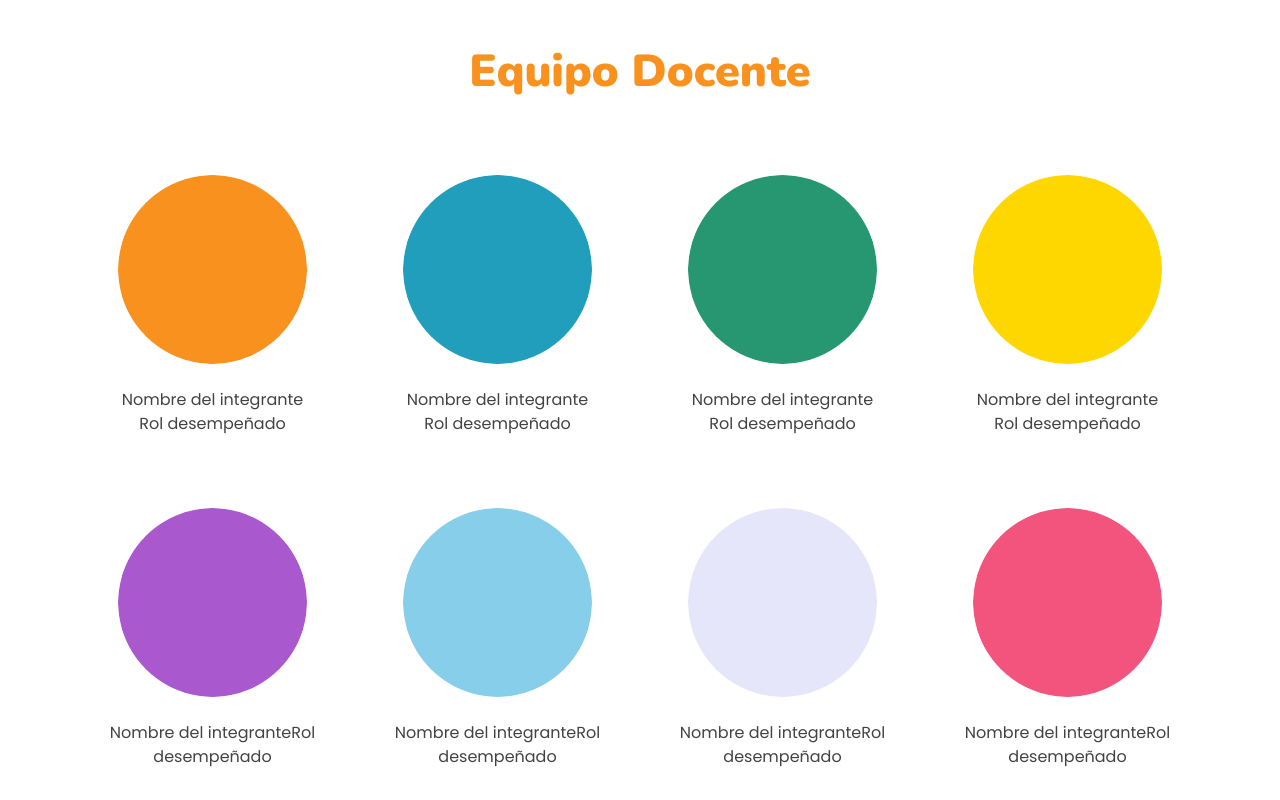
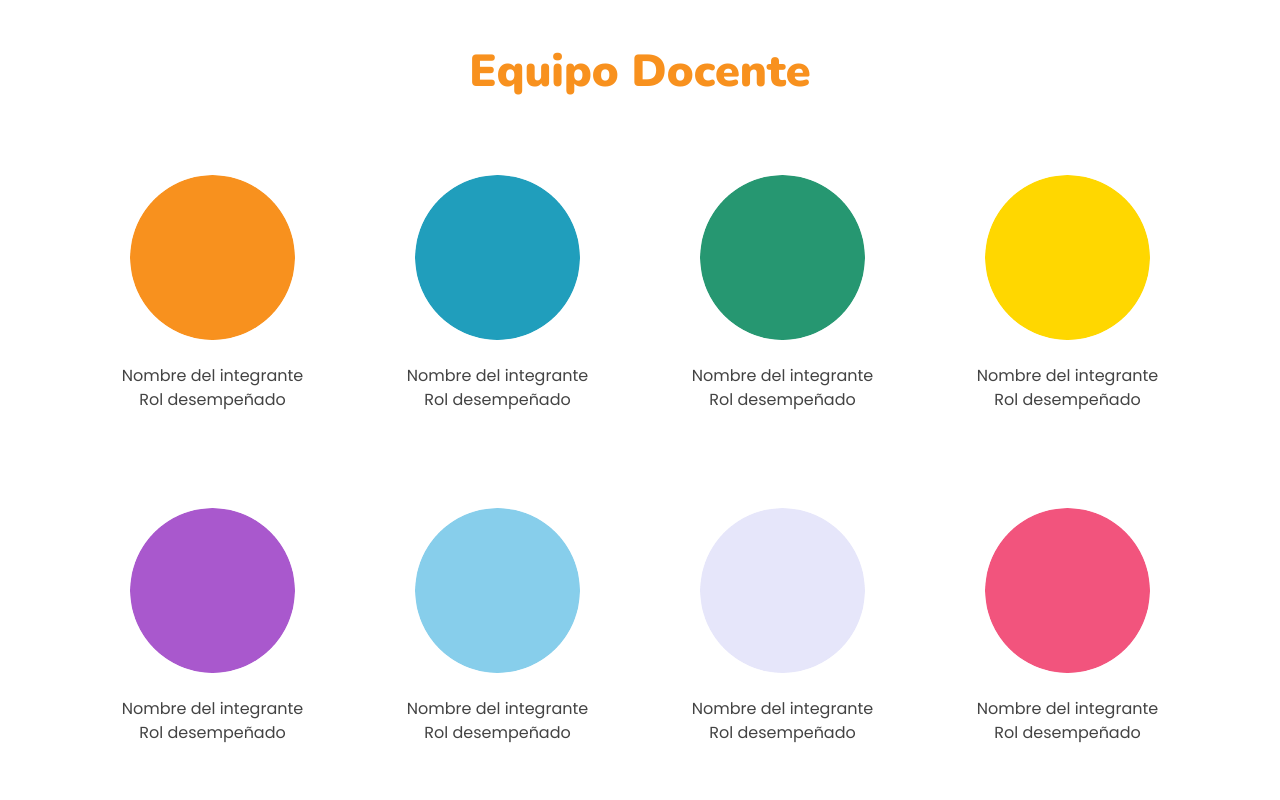
Before and after one commit to AndresBoni/Jardin-Burbujas-De-Algodon-Website, a React (Vite) app in the folder frontend/: page / in a window 1280 px wide. Shown: the part 2100-2900 px from the top of the page. Built offline with nearby package versions, Linux system fonts and the light colour scheme; a web font is replaced by a local one.

Commit message:
slider equipo

```diff
--- a/frontend/src/components/Equipo.jsx
+++ b/frontend/src/components/Equipo.jsx
@@ -1,4 +1,4 @@
-import React from "react";
+import React, { useState, useEffect } from "react";
 import imgCircle1 from "../assets/img/imgCircle1.png";
 import imgCircle2 from "../assets/img/imgCircle2.png";
 import imgCircle3 from "../assets/img/imgCircle3.png";
@@ -7,86 +7,117 @@ import imgCircle5 from "../assets/img/imgCircle5.png";
 import imgCircle6 from "../assets/img/imgCircle6.png";
 import imgCircle7 from "../assets/img/imgCircle7.png";
 import imgCircle8 from "../assets/img/imgCircle8.png";
+import EquipoCard from "./EquipoCard";
+import Carousel from "react-grid-carousel";
 
 const Equipo = () => {
+  const [showDots, setShowDots] = useState(true);
+
+  useEffect(() => {
+    const handleResize = () => {
+      setShowDots(window.innerWidth <= 1200);
+    };
+    window.addEventListener("resize", handleResize);
+
+    handleResize();
+
+    return () => {
+      window.removeEventListener("resize", handleResize);
+    };
+  }, []);
+
+  const equipo = [
+    {
+      nombre: "Nombre del integrante",
+      rol: "Rol desempeñado",
+      img: imgCircle1,
+    },
+    {
+      nombre: "Nombre del integrante",
+      rol: "Rol desempeñado",
+      img: imgCircle2,
+    },
+    {
+      nombre: "Nombre del integrante",
+      rol: "Rol desempeñado",
+      img: imgCircle3,
+    },
+    {
+      nombre: "Nombre del integrante",
+      rol: "Rol desempeñado",
+      img: imgCircle4,
+    },
+    {
+      nombre: "Nombre del integrante",
+      rol: "Rol desempeñado",
+      img: imgCircle5,
+    },
+    {
+      nombre: "Nombre del integrante",
+      rol: "Rol desempeñado",
+      img: imgCircle6,
+    },
+    {
+      nombre: "Nombre del integrante",
+      rol: "Rol desempeñado",
+      img: imgCircle7,
+    },
+    {
+      nombre: "Nombre del integrante",
+      rol: "Rol desempeñado",
+      img: imgCircle8,
+    },
+  ];
+
   return (
     <div className="container section" id="equipo">
       <div className="row d-flex justify-content-center">
         <div className="col-auto title">Equipo Docente</div>
       </div>
-      <div className="row row-cols-2 row-cols-md-4 text-center">
-        <div className="col d-flex flex-column p-4">
-          <img
-            src={imgCircle1}
-            className="img-fluid rounded-circle p-4"
-            alt="imagen nuestros docentes"
-          />
-          <span>Nombre del integrante</span>
-          <span>Rol desempeñado</span>
-        </div>
-        <div className="col d-flex flex-column p-4">
-          <img
-            src={imgCircle2}
-            className="img-fluid rounded-circle p-4"
-            alt="imagen nuestros docentes"
-          />
-          <span>Nombre del integrante</span>
-          <span>Rol desempeñado</span>
-        </div>
-        <div className="col d-flex flex-column p-4">
-          <img
-            src={imgCircle3}
-            className="img-fluid rounded-circle p-4"
-            alt="imagen nuestros docentes"
-          />
-          <span>Nombre del integrante</span>
-          <span>Rol desempeñado</span>
-        </div>
-        <div className="col d-flex flex-column p-4">
-          <img
-            src={imgCircle4}
-            className="img-fluid rounded-circle p-4"
-            alt="imagen nuestros docentes"
-          />
-          <span>Nombre del integrante</span>
-          <span>Rol desempeñado</span>
-        </div>
-        <div className="col d-flex flex-column p-4 d-none d-md-block">
-          <img
-            src={imgCircle5}
-            className="img-fluid rounded-circle p-4 d-none d-md-block"
-            alt="imagen nuestros docentes"
-          />
-          <span>Nombre del integrante</span>
-          <span>Rol desempeñado</span>
-        </div>
-        <div className="col d-flex flex-column p-4 d-none d-md-block">
-          <img
-            src={imgCircle6}
-            className="img-fluid rounded-circle p-4 d-none d-md-block"
-            alt="imagen nuestros docentes"
-          />
-          <span>Nombre del integrante</span>
-          <span>Rol desempeñado</span>
-        </div>
-        <div className="col d-flex flex-column p-4 d-none d-md-block">
-          <img
-            src={imgCircle7}
-            className="img-fluid rounded-circle p-4 d-none d-md-block"
-            alt="imagen nuestros docentes"
-          />
-          <span>Nombre del integrante</span>
-          <span>Rol desempeñado</span>
-        </div>
-        <div className="col d-flex flex-column p-4 d-none d-md-block">
-          <img
-            src={imgCircle8}
-            className="img-fluid rounded-circle p-4 d-none d-md-block"
-            alt="imagen nuestros docentes"
-          />
-          <span>Nombre del integrante</span>
-          <span>Rol desempeñado</span>
-        </div>
+      <div className="row justify-content-center">
+        {showDots ? (
+          <Carousel
+            cols={4}
+            gap={11}
+            loop
+            showDots={showDots}
+            hideArrow
+            responsiveLayout={[
+              {
+                breakpoint: 1200,
+                cols: 3,
+                rows: 2,
+              },
+              {
+                breakpoint: 990,
+                cols: 2,
+                rows: 2,
+              },
+            ]}
+            mobileBreakpoint={0}
+          >
+            {equipo.map((docente, index) => (
+              <Carousel.Item key={index}>
+                <EquipoCard
+                  img={docente.img}
+                  nombre={docente.nombre}
+                  rol={docente.rol}
+                />
+              </Carousel.Item>
+            ))}
+          </Carousel>
+        ) : (
+          // Si showDots es falso, muestra las tarjetas sin el carrusel
+          equipo.map((docente, index) => (
+            <div key={index} className="col-md-3 mb-4">
+              <EquipoCard
+                img={docente.img}
+                nombre={docente.nombre}
+                rol={docente.rol}
+              />
+            </div>
+          ))
+        )}
       </div>
     </div>
   );
--- /dev/null
+++ b/frontend/src/components/EquipoCard.jsx
@@ -0,0 +1,17 @@
+import React from 'react'
+
+const EquipoCard = ({img, nombre, rol}) => {
+  return (
+    <div className="col d-flex flex-column p-4 text-center">
+          <img
+            src={img}
+            className="img-fluid rounded-circle p-4"
+            alt={`imagen de docente ${nombre}`}
+          />
+          <span>{nombre}</span>
+          <span>{rol}</span>
+        </div>
+  )
+}
+
+export default EquipoCard
```
Also changed, not shown: frontend/src/components/NoticiasCards.jsx (deleted, +0 -14 lines).
